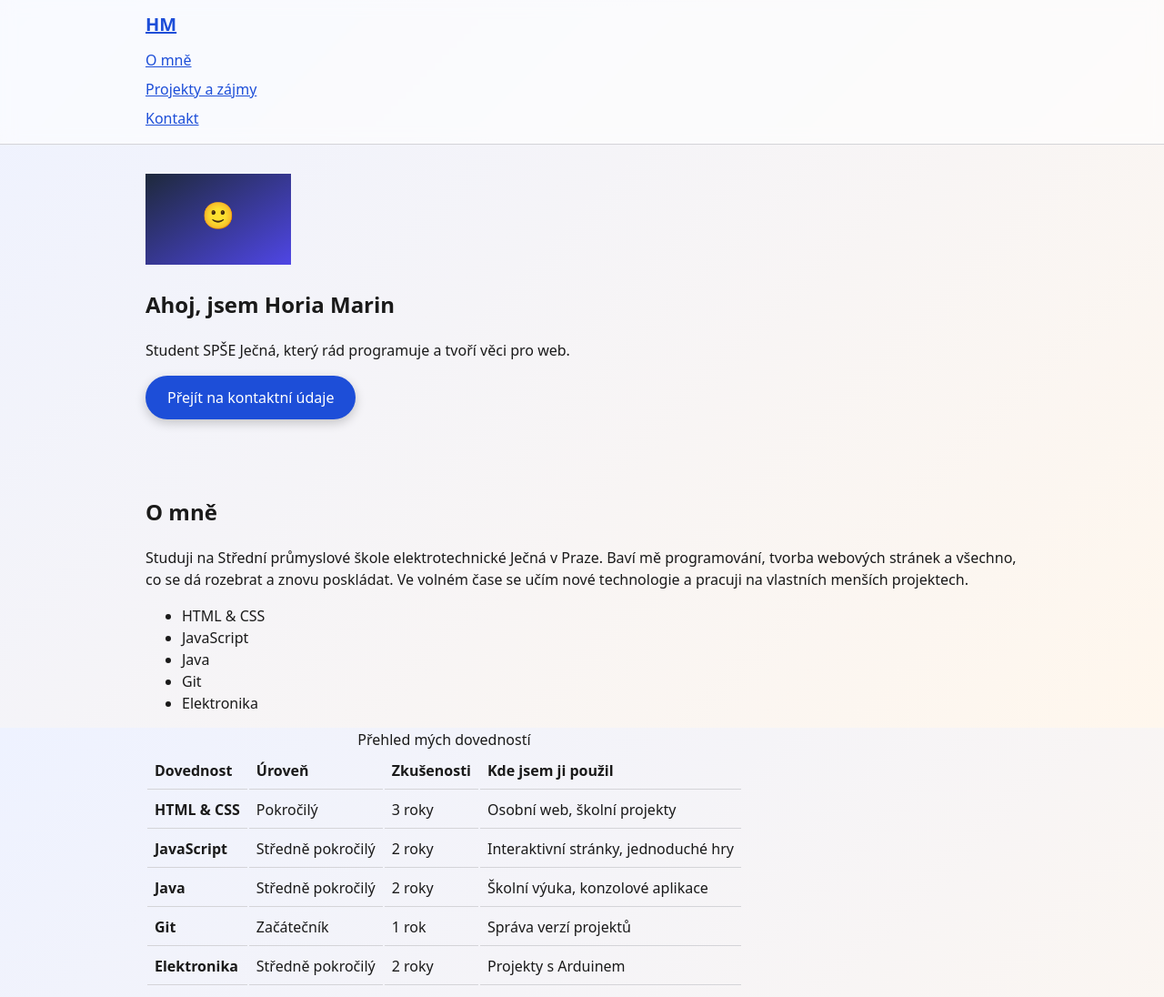
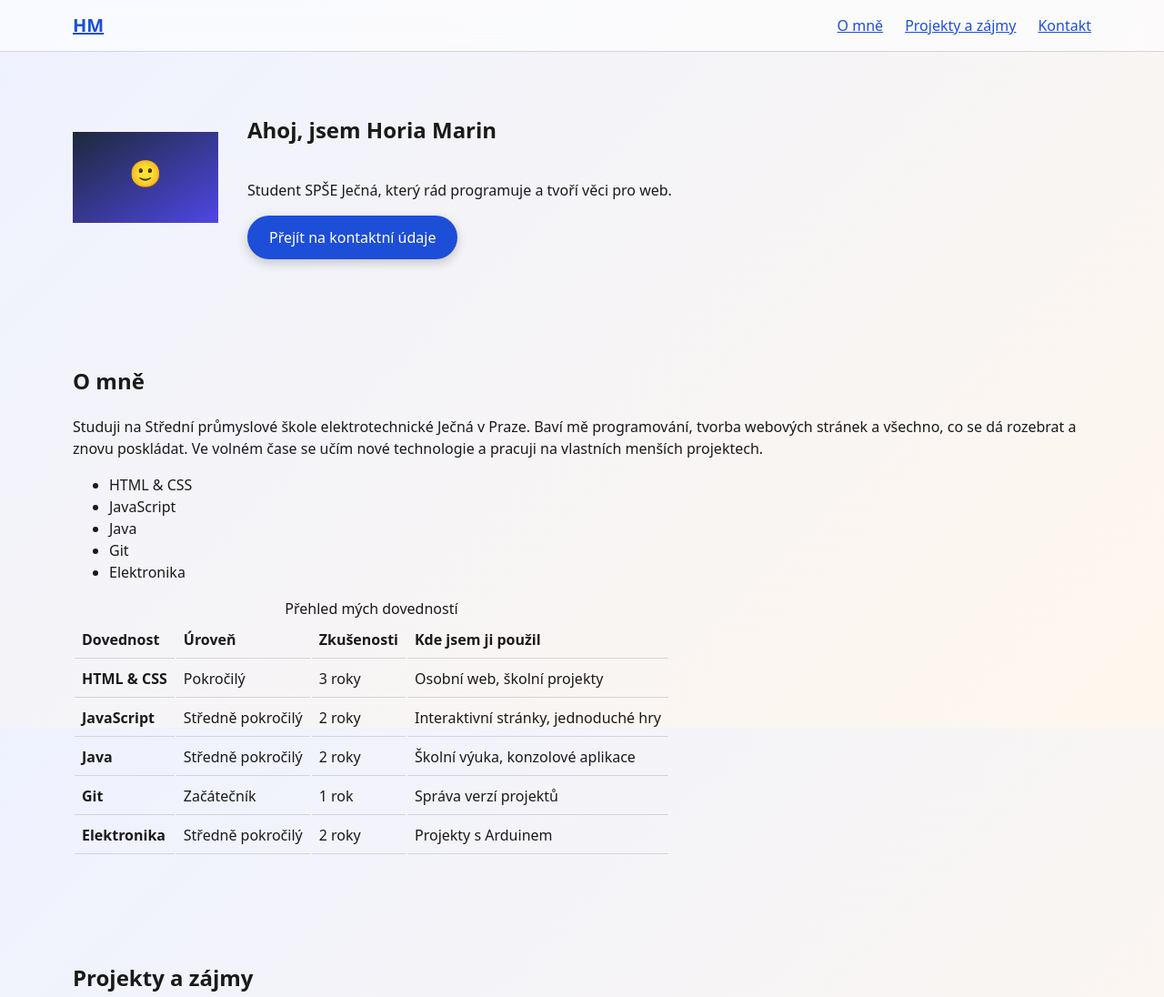
Before and after one commit to horiuka69/osobnistranka, a plain HTML site: page index.html in a window 1280 px wide. Shown: the top 1096 px of the page at 91% size. Drawn offline with Linux system fonts and the light colour scheme.

Commit message:
feat: responzivní rozvržení se třemi zlomy (mobile first)

```diff
--- a/style/style.css
+++ b/style/style.css
@@ -152,7 +152,66 @@ footer {
 
 /* ===== Media rules ===== */
 
-/* TODO: šířka okna (feature/sirka) */
+/* Šířka okna (feature/sirka) – mobile first, zlomy v em */
+
+/* Malý tablet / telefon na šířku: navigace do řádku, karty ve dvou sloupcích */
+@media (min-width: 30em) {
+    nav {
+        display: flex;
+        flex-wrap: wrap;
+        align-items: center;
+        justify-content: space-between;
+        gap: 0.5rem 1.5rem;
+    }
+
+    nav ul {
+        display: flex;
+        flex-wrap: wrap;
+        gap: 0.25rem 1.5rem;
+        margin: 0;
+    }
+
+    .karty {
+        grid-template-columns: repeat(2, 1fr);
+    }
+}
+
+/* Tablet: úvod vedle profilového obrázku, více vzduchu */
+@media (min-width: 48em) {
+    section {
+        padding-top: 3rem;
+        padding-bottom: 3rem;
+    }
+
+    .hero {
+        display: grid;
+        grid-template-columns: auto 1fr;
+        column-gap: 2rem;
+        align-items: center;
+    }
+
+    .hero img {
+        grid-row: 1 / span 3;
+    }
+
+    .hero > :not(img) {
+        grid-column: 2;
+        justify-self: start;
+    }
+}
+
+/* Široký monitor: tři karty vedle sebe, širší obsah */
+@media (min-width: 64em) {
+    nav,
+    section,
+    footer p {
+        max-width: 70rem;
+    }
+
+    .karty {
+        grid-template-columns: repeat(3, 1fr);
+    }
+}
 
 /* TODO: tmavý režim (feature/tmavy-rezim) */
 
```
Also changed, not shown: 1 other file.
